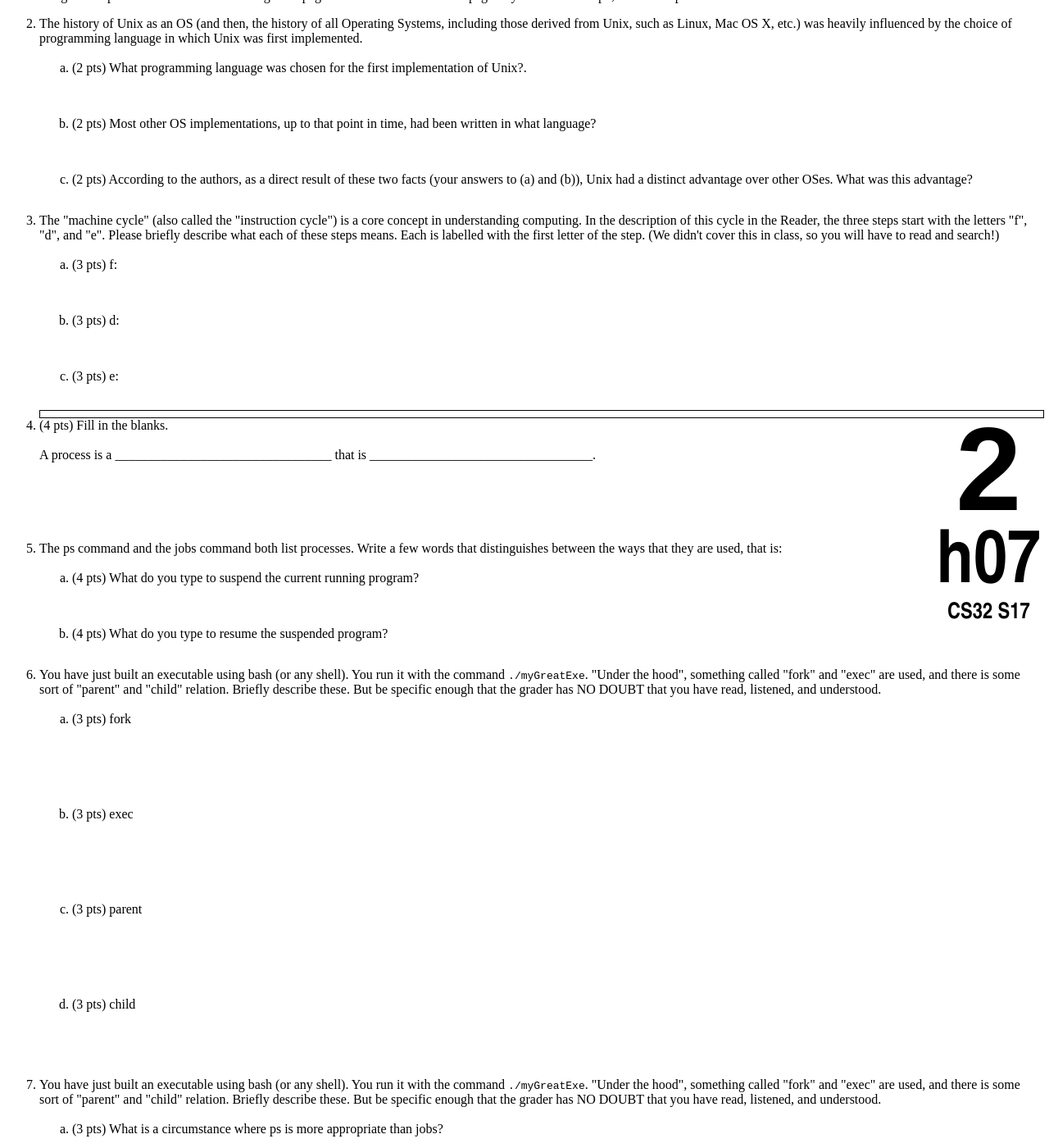
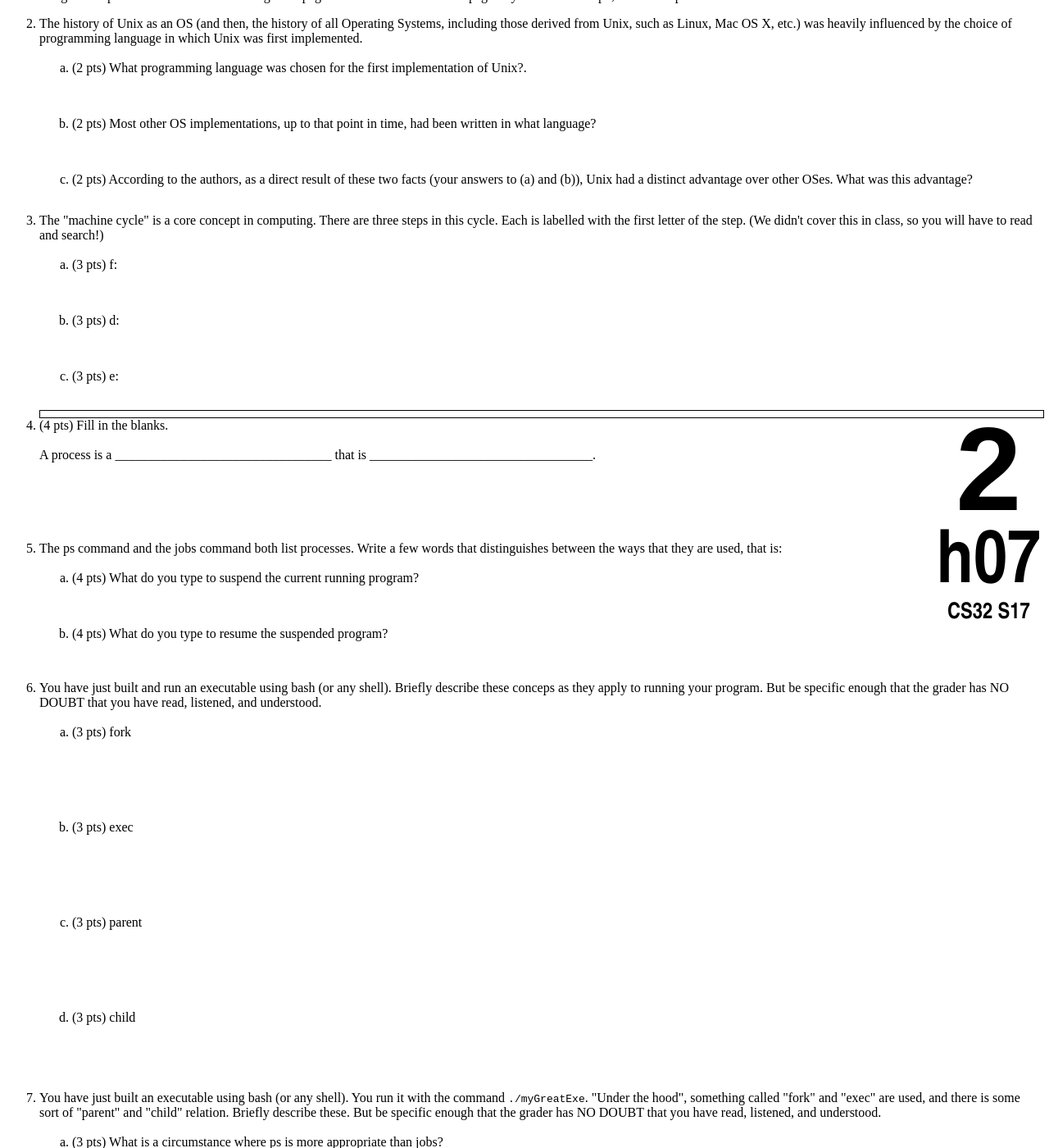
Before and after one commit to ucsb-cs32-s17/ucsb-cs32-s17.github.io, a Jekyll site: the page built from _hwk/h07.md, in a window 1280 px wide and 1400 px high, scrolled down 858 px. Shown: the whole window at 82% size. Built offline with Jekyll 4.4.1, drawn with Linux system fonts in a browser that asks for light colours.

Commit message:
Update h07.md

```diff
--- a/_hwk/h07.md
+++ b/_hwk/h07.md
@@ -35,7 +35,7 @@ https://ucsb-cs32-s17.github.io/hwk/h07/
   </ol>
   </li>
 
- <li>The "machine cycle" (also called the "instruction cycle") is a core concept in understanding computing. In the description of this cycle in the Reader, the three steps start with the letters "f", "d", and "e". Please briefly describe what each of these steps means. Each is labelled with the first letter of the step. (We didn't cover this in class, so you will have to read and search!)
+ <li>The "machine cycle" is a core concept in  computing. There are three steps in this cycle. Each is labelled with the first letter of the step. (We didn't cover this in class, so you will have to read and search!)
   <ol type='a'>
     <li style='margin-bottom:2em;'>(3 pts) f:</li>
 
@@ -57,16 +57,12 @@ https://ucsb-cs32-s17.github.io/hwk/h07/
   <ol>
     <li style='margin-bottom:2em;'>(4 pts) What do you type to suspend the current running program?</li>
 
-    <li style='margin-bottom:2em;'>(4 pts) What do you type to resume the suspended program?</li>
+    <li style='margin-bottom:3em;'>(4 pts) What do you type to resume the suspended program?</li>
   </ol>
   </li>
 
 
-
-
-
-
-  <li>You have just built an executable using bash (or any shell). You run it with the command <code>./myGreatExe</code>. "Under the hood", something called "fork" and "exec" are used, and there is some sort of "parent" and "child" relation. Briefly describe these. But be specific enough that the grader has NO DOUBT that you have read, listened, and understood.
+  <li>You have just built and run an executable using bash (or any shell). Briefly describe these conceps as they apply to running your program. But be specific enough that the grader has NO DOUBT that you have read, listened, and understood.
   <ol>
     <li style='margin-bottom:5em;'>(3 pts) fork</li>
 
```
